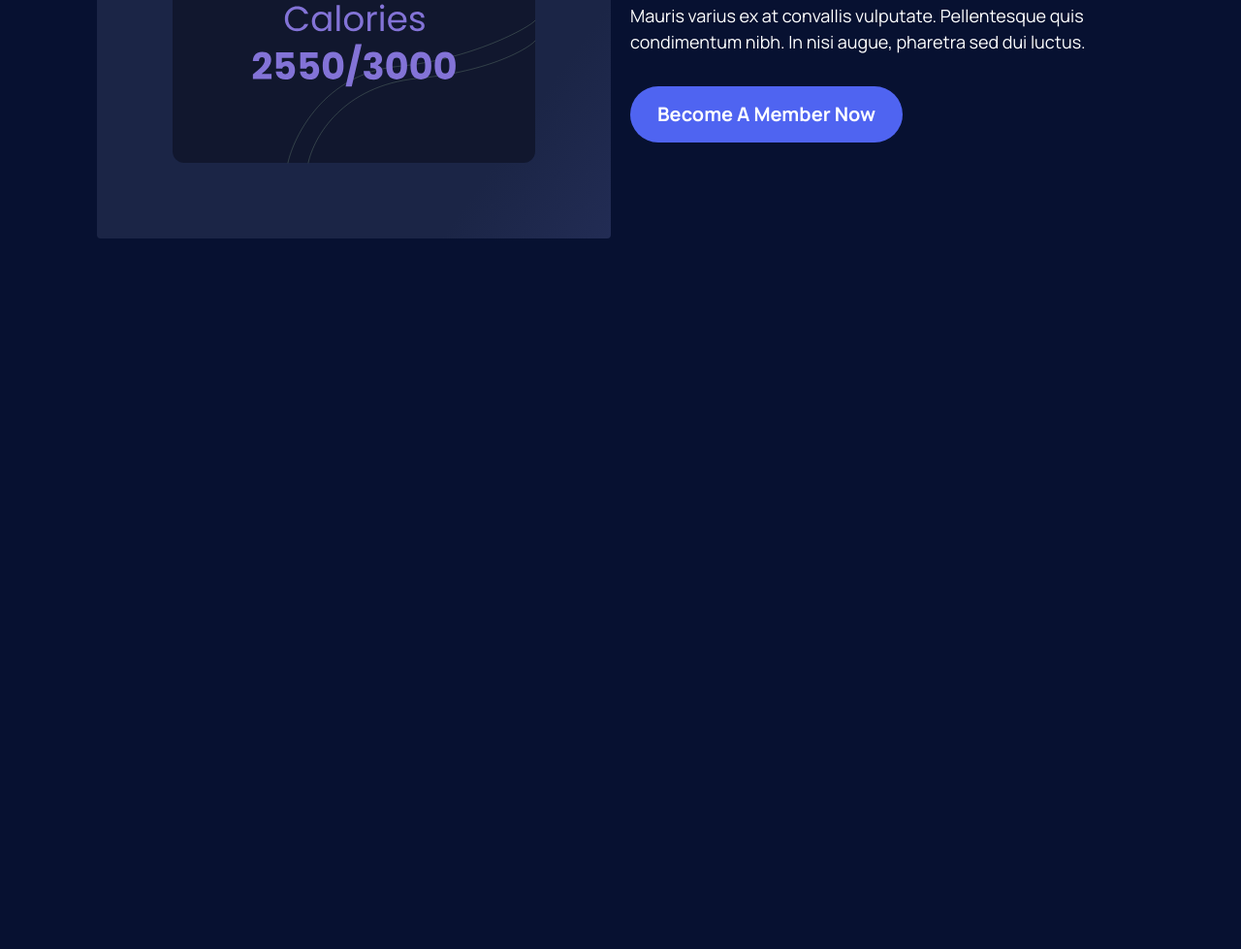
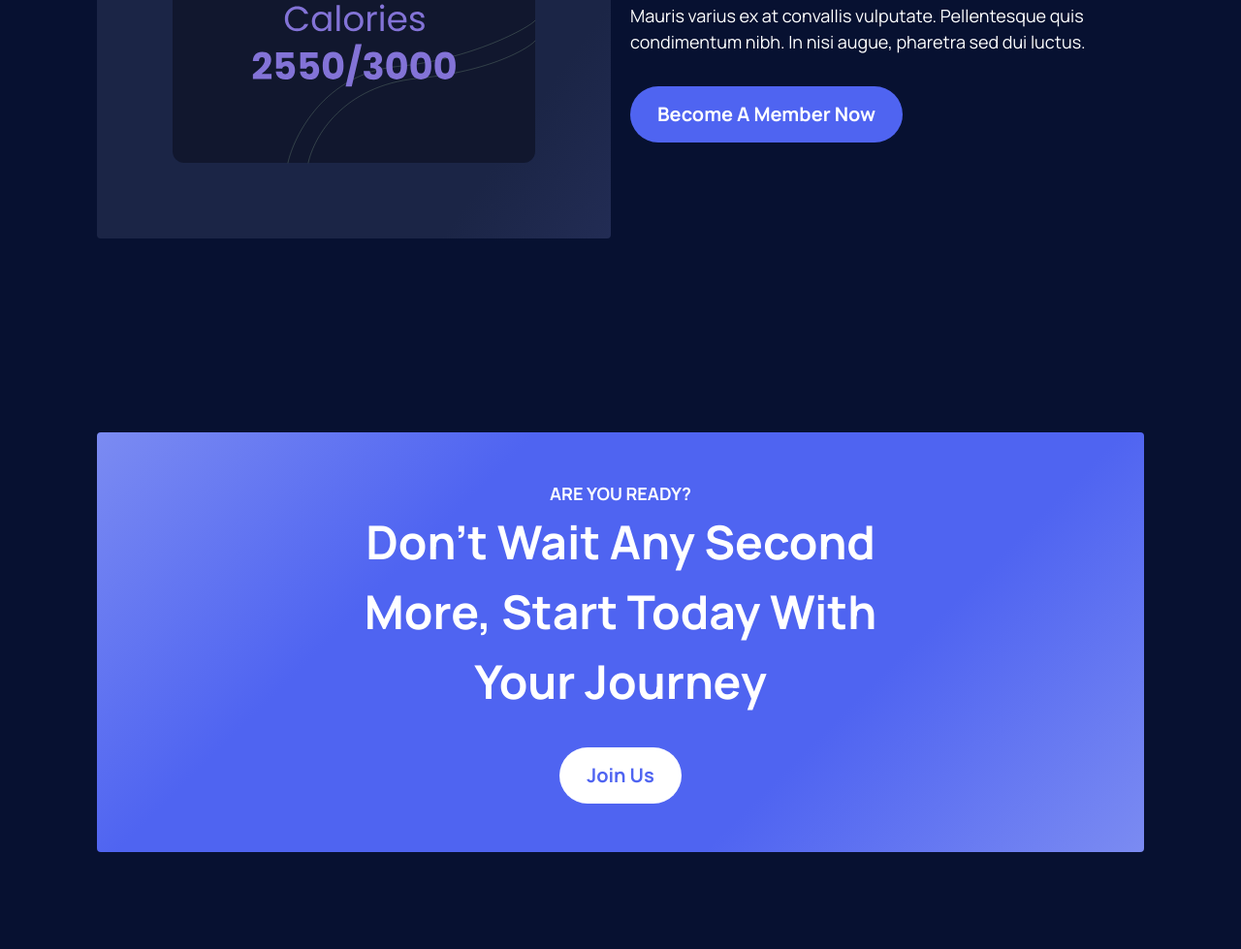
Before and after one commit to rveljko/rln, a website: page src/index.html in a window 1280 px wide. Shown: the part 3685-4664 px from the top of the page at 97% size. Before the commit the page ends 4031 px from the top, so only its background shows below. Drawn offline with nearby package versions, Linux system fonts and the light colour scheme; files that its build step writes are made by us from their sources.

Commit message:
First Block Section

```diff
--- a/src/index.html
+++ b/src/index.html
@@ -32,7 +32,7 @@
         </div>
     </nav>
 
-    <div id="sideBar" class="sidebar container gradient-background close">
+    <div id="sideBar" class="sidebar container gradient-background-card close">
         <div class="sidebar__content">
             <ul class="sidebar__list">
                 <li class="sidebar__item"><a href="#" class="sidebar__link activelink">Home</a></li>
@@ -68,17 +68,17 @@
                     </div>
                 </div>
                 <div class="services__cards flex layout layout--cards">
-                    <div class="card gradient-background">
+                    <div class="card gradient-background-card">
                         <img src="./images/shield.svg" alt="Shield icon" class="card__icon">
                         <h3 class="card__heading">Security</h3>
                         <p class="card__description">No room for worry, your data is encrypted and very well secured</p>
                     </div>
-                    <div class="card gradient-background">
+                    <div class="card gradient-background-card">
                         <img src="./images/headset.svg" alt="Headset icon" class="card__icon">
                         <h3 class="card__heading">24/7 Support</h3>
                         <p class="card__description">Our Support team is ready 24/7 to answer your questions</p>
                     </div>
-                    <div class="card gradient-background">
+                    <div class="card gradient-background-card">
                         <img src="./images/gift.svg" alt="Gift icon" class="card__icon">
                         <h3 class="card__heading">14 days free</h3>
                         <p class="card__description">We are giving you 14 days for free to explore our application</p>
@@ -122,17 +122,17 @@
                     </div>
                 </div>
                 <div class="testimonials__cards flex layout layout--cards">
-                    <div class="card gradient-background">
+                    <div class="card gradient-background-card">
                         <img src="./images/john-smith.png" alt="Profile picture of John Smith" class="card__icon">
                         <h3 class="card__heading">John Smith</h3>
                         <p class="card__description">My results are awesome and i’m really happy with this awesome application. Helped me to know how much energy i need to spend to be in better form.</p>
                     </div>
-                    <div class="card gradient-background">
+                    <div class="card gradient-background-card">
                         <img src="./images/robert-miller.png" alt="Profile picture of Robert Miller" class="card__icon">
                         <h3 class="card__heading">Robert Miller</h3>
                         <p class="card__description">My results are awesome and i’m really happy with this awesome application. Helped me to know how much energy i need to spend to be in better form.</p>
                     </div>
-                    <div class="card gradient-background">
+                    <div class="card gradient-background-card">
                         <img src="./images/mike-johnson.png" alt="Profile picture of Mike Johnson" class="card__icon">
                         <h3 class="card__heading">John Smith</h3>
                         <p class="card__description">My results are awesome and i’m really happy with this awesome application. Helped me to know how much energy i need to spend to be in better form.</p>
@@ -157,5 +157,15 @@
             </div>
         </div>
     </div>
+
+    <div class="container padding">
+        <div class="block gradient-background-primary">
+            <div class="block__content">
+                <h6 class="block__label">Are you ready?</h6>
+                <h2 class="block__heading">Don’t wait any second more, start today with your journey</h2>
+                <a href="#" class="button button--secondary">Join us</a>
+            </div>
+        </div>
+    </div>
 </body>
 </html>
--- a/src/sass/components/_buttons.scss
+++ b/src/sass/components/_buttons.scss
@@ -13,4 +13,9 @@
     &--wide {
         display: block;
     }
+
+    &--secondary {
+        background-color: $white;
+        color: $primary-color;
+    }
 }
--- /dev/null
+++ b/src/sass/pages/_block.scss
@@ -0,0 +1,21 @@
+@use '../abstracts/' as *;
+
+.block {
+    width: 100%;
+    text-align: center;
+    padding: 1.5625rem;
+    border-radius: .25rem;
+
+    @include breakpoint(large) {
+        padding: 3.125rem;
+    }
+
+    &__label {
+        color: $white;
+    }
+
+    &__heading {
+        margin-inline: auto;
+        margin-bottom: 2rem;
+    }
+}
--- a/src/sass/pages/_index.scss
+++ b/src/sass/pages/_index.scss
@@ -3,3 +3,4 @@
 @forward 'activities';
 @forward 'testimonials';
 @forward 'calories';
+@forward 'block';
--- a/src/sass/utilities/_gradients.scss
+++ b/src/sass/utilities/_gradients.scss
@@ -7,6 +7,10 @@
     color: transparent;
 }
 
-.gradient-background {
+.gradient-background-primary {
+    background-image: linear-gradient(-45deg, $primary-light 0%, $primary-color 30%, $primary-color 70%, $primary-light 100%);
+}
+
+.gradient-background-card {
     background-image: linear-gradient(-45deg, $card-gradient-light 0%, $card-gradient-dark 30%, $card-gradient-dark 70%, $card-gradient-light 100%);
 }
```
